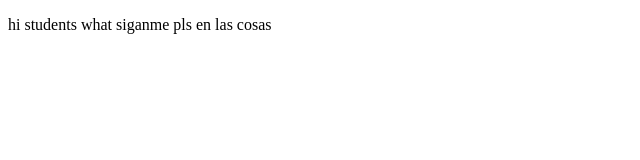
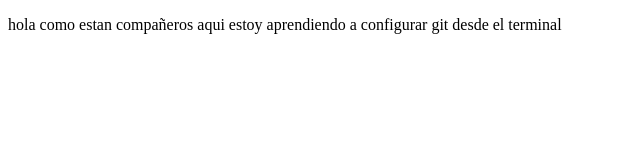
Before and after one commit to pacho161/proyectoDemoCursoPrework, a plain HTML site: page index.html in a window 1280 px wide. Shown: the whole page, without its empty margins (0-640 px from the left). Drawn offline with Linux system fonts and the light colour scheme.

Commit message:
first commit

```diff
--- a/index.html
+++ b/index.html
@@ -8,8 +8,8 @@
 </head>
 <body>
     <p>
-        hi students what
-        siganme pls en las cosas
+        hola como estan compañeros
+        aqui estoy aprendiendo a configurar git desde el terminal
     </p>
 </body>
 </html>
```
